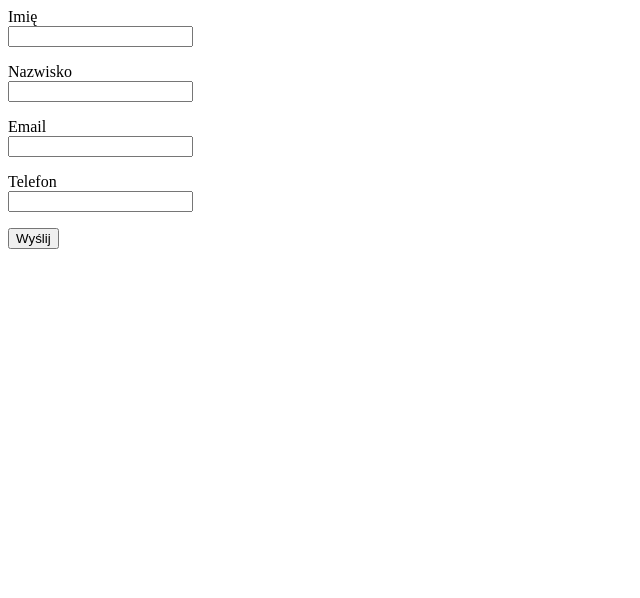
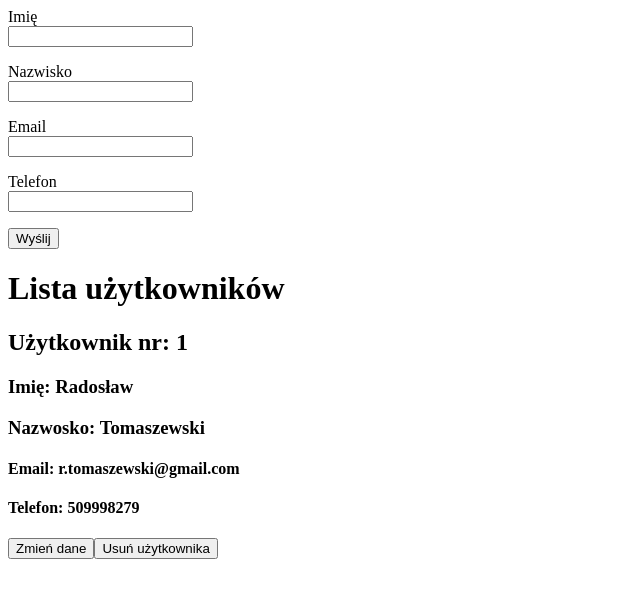
Before and after one commit to Radzio1976/Rest-Api-Task, a React (Create React App) app: page / in a window 1280 px wide. Shown: the top 598 px of the page, without its empty margins (0-640 px from the left). Built offline with nearby package versions, Linux system fonts and the light colour scheme; data requests are answered from the project's data file.

Commit message:
Added logic and some html to render users data

```diff
--- a/src/App.js
+++ b/src/App.js
@@ -21,6 +21,16 @@ class App extends React.Component {
       error: ""
     },
     users: []
+  }
+
+  componentDidMount() {
+    Axios.get("http://localhost:3000/users").then((response) => {
+      this.setState({
+        users: response.data
+      })
+    }).catch((error) => {
+      console.log(error)
+    })
   }
 
   handleChange = (e) => {
@@ -104,6 +114,7 @@ class App extends React.Component {
 
   render() {
     return (
+      <>
         <div className="form">
           <form onSubmit={this.handleSubmit}>
             <label>Imię
@@ -121,6 +132,25 @@ class App extends React.Component {
             <button>Wyślij</button>
           </form>
         </div>
+        <div className="users-list">
+          <h1>Lista użytkowników</h1>
+          {
+            this.state.users.map((user, index) => {
+              return (
+                <div className="user-container">
+                  <h2>Użytkownik nr: {index + 1}</h2>
+                  <h3>Imię: {user.name}</h3>
+                  <h3>Nazwosko: {user.surname}</h3>
+                  <h4>Email: {user.email}</h4>
+                  <h4>Telefon: {user.phone}</h4>
+                  <button onClick={() => this.changePersonalData(user.id)}>Zmień dane</button>
+                  <button onClick={() => this.removeUser(user.id)}>Usuń użytkownika</button>
+                </div>
+              )
+            })
+          }
+        </div>
+      </>
     )
   }
 
```
Lines whose indentation alone changed are shown as unchanged.
